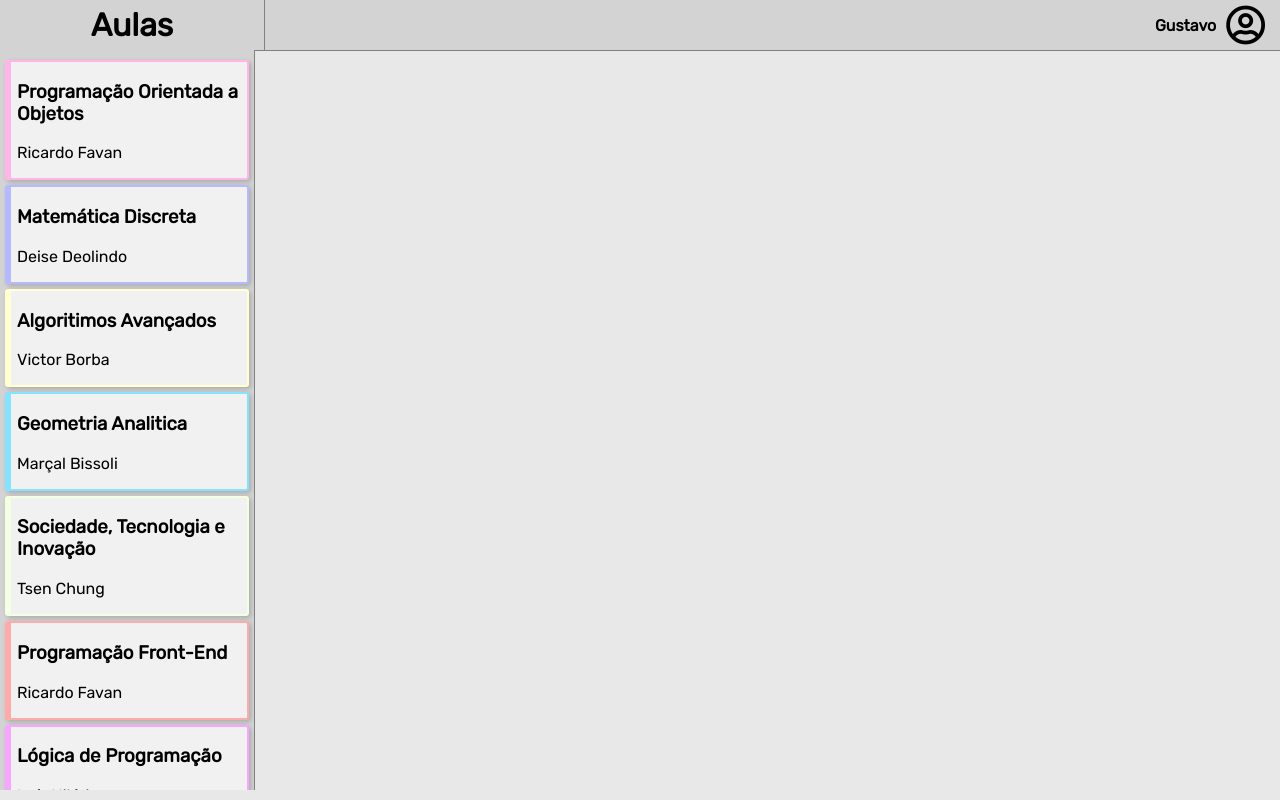
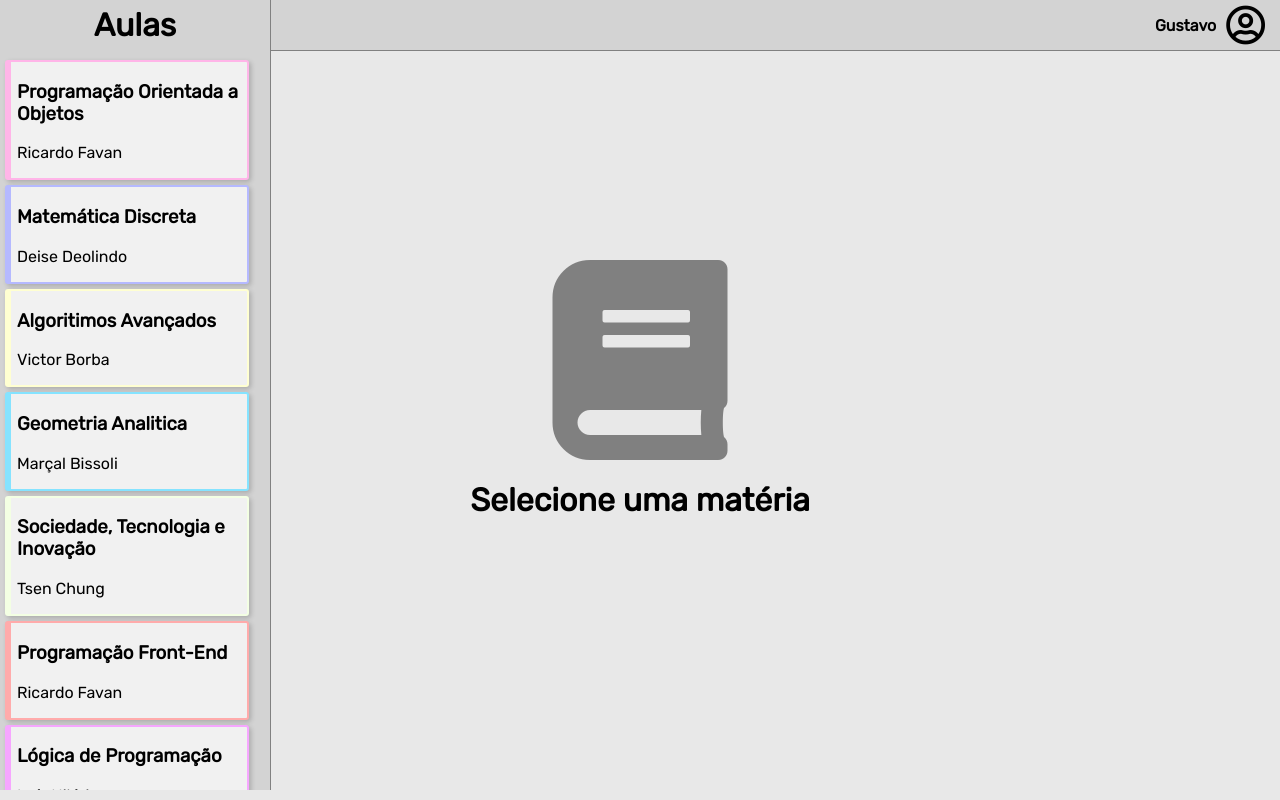
Before and after one commit to gustavo10052000/studenty-repository, a Next.js app: page / in a window 1280 px wide. Built offline with nearby package versions, Linux system fonts and the light colour scheme.

Commit message:
livrinho

```diff
--- a/components/Notes/ListNotes.js
+++ b/components/Notes/ListNotes.js
@@ -20,7 +20,7 @@ class NotesList extends Component {
                             <input className="search-notes-input" placeholder="Procurar..." style={{ border: 0, marginLeft: 5 }}/>
                         </div>
                     </div>
-                    <div className="note">
+                    <div className="note" style={{ backgroundColor: `${this.props.classItem.color}66` }}>
                         {this.state.notes.map(note =>
                             <div className="card-note" key={note.id} style={{ backgroundColor: this.props.classItem.color }}>
                                 <h4>{note.name}</h4>
@@ -33,7 +33,12 @@ class NotesList extends Component {
             )
         }
 
-        return(<div></div>)
+        return(
+            <div className="without-notes">
+                <i className="fas fa-book" />
+                <h1>Selecione uma matéria</h1>
+            </div>
+        )
     }
 }
 
--- a/public/css/app.css
+++ b/public/css/app.css
@@ -31,7 +31,7 @@ button {
     align-items: center;
     justify-content: center;
     background-color: #D3D3D3;
-    width: 264px;
+    width: 270px;
     border-right: 1px solid #808080;
 }
 
@@ -52,7 +52,7 @@ button {
 
 /* notes */
 .list-notes {
-    padding: 51px 0px 0px 265px;
+    padding: 51px 0px 0px 271px;
 }
 
 .note {
@@ -65,7 +65,7 @@ button {
 .card-note {
     flex: 1 0 21%;
     margin: 3px;
-    max-width: 25px;
+    max-width: 250px;
     min-width: 250px;
     height: 250px;
     border: 1px solid #808080;
@@ -127,6 +127,23 @@ button {
     width: 250px;
 }
 
+.without-notes {
+    position: absolute;
+    top: 50%;
+    left: 50%;
+    margin-right: -50%;
+    transform: translate(-50%, -50%);
+
+    display: flex;
+    align-items: center;
+    flex-direction: column;
+}
+
+.fa-book {
+    font-size: 200px;
+    color: #808080
+}
+
 
 
 /* classes */
@@ -138,6 +155,7 @@ button {
     height: 90%;
     top: 50px;
     overflow-y: scroll;
+    width: 260px;
 }
 
 .card-class {
```
